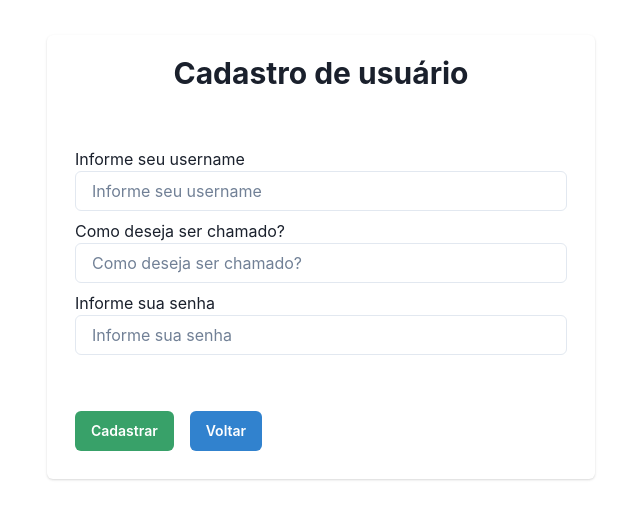
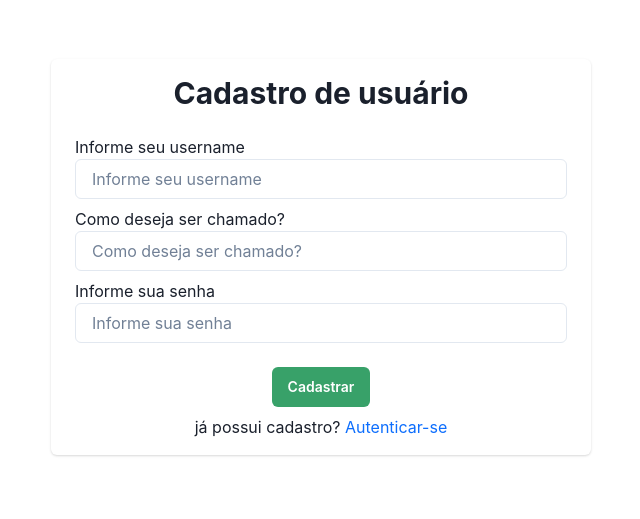
Before and after one commit to rlraul/projeto_pw25s_client, a React (Vite) app in the folder projeto_pw25s_client/: page /signup in a window 1280 px wide. Shown: the part 143-662 px from the top of the page, without its empty margins (319-959 px from the left). Built offline with nearby package versions, Linux system fonts and the light colour scheme.

Commit message:
Adicionada dependencia do react-hook-form; Implementado userSignUp e validações;

```diff
--- a/projeto_pw25s_client/package.json
+++ b/projeto_pw25s_client/package.json
@@ -17,6 +17,7 @@
     "framer-motion": "^10.12.16",
     "react": "^18.2.0",
     "react-dom": "^18.2.0",
+    "react-hook-form": "^7.44.3",
     "react-icons": "^4.9.0",
     "react-router-dom": "^6.11.1"
   },
--- a/projeto_pw25s_client/src/pages/LoginPage/index.tsx
+++ b/projeto_pw25s_client/src/pages/LoginPage/index.tsx
@@ -31,25 +31,21 @@ export function LoginPage() {
           username: form.username,
           password: form.password,
         };
-        console.log(user);
         setPendingApiCall(true);
         AuthService.login(user)
               .then((response)=>{
-                console.log(response.data);
                 setUserAuthenticated(true);
                 setApiError(false);
                 localStorage.setItem("token", JSON.stringify(response.data.token));
                 navigate("/home");
               })
               .catch((responseError) => {
-                console.log(responseError.response);
                 setUserAuthenticated(false);
                 setApiError(true);
               })
               .finally( () => {
                 setPendingApiCall(false);
               });
-        console.log("DEPOIS DO POST DO AXIOS");
       };
 
     return (
--- a/projeto_pw25s_client/src/pages/SignupPage/index.tsx
+++ b/projeto_pw25s_client/src/pages/SignupPage/index.tsx
@@ -1,95 +1,127 @@
-import { Card, CardHeader, Heading,  CardBody, CardFooter, Input, Button, CircularProgress} from '@chakra-ui/react'
+import { Card, CardHeader, Heading,  CardBody, CardFooter, Input, Button, CircularProgress, FormControl, FormLabel, FormErrorMessage} from '@chakra-ui/react'
 import { ChangeEvent, useState } from 'react';
-import { useNavigate } from 'react-router-dom';
+import { Link, useNavigate } from 'react-router-dom';
 import { IUserSignup } from '../../commons/interfaces';
+import AuthService from '../../service/AuthService';
+import { useForm } from "react-hook-form";
 
 export function SignupPage() {
-    const [form, setForm] = useState({
-        username: "",
-        displayName: "",
-        password: "",
-    });
 
-    const [apiError, setApiError] = useState(false);
+  const {
+    handleSubmit,
+    register,
+    formState: { errors, isSubmitting },
+    reset,
+  } = useForm<IUserSignup>();
+
+  const [apiError, setApiError] = useState("");
   const [pendingApiCall, setPendingApiCall] = useState(false);
   const navigate = useNavigate();
 
-    const onChange = (event: ChangeEvent<HTMLInputElement>) => {
-        const { value, name } = event.target;
-        setForm((previousForm) => {
-          return {
-            ...previousForm,
-            [name]: value,
+  const onSubmit = (data: IUserSignup) => {
+    const user: IUserSignup = {
+      ...data,
     };
-        });
-        setApiError(false);
-    };
-
-    const onClickCadastrar = () => {
-        const user: IUserSignup = {
-          username: form.username,
-          displayName: form.displayName,
-          password: form.password,
-        };
-        setPendingApiCall(!pendingApiCall);
+    AuthService.signup(user).then((Response) => {
+      console.log(data);
+      navigate("/login");
+    })
+    .catch((responseError) => {
+      setApiError("Não foi possível criar o usuário!");
+      console.log(data);
+    })
   }
 
   return(
     <div className="d-flex align-items-center justify-content-center vh-100">
-            <Card>
-                <CardHeader>
-                    <Heading size='lg' className='text-center'>Cadastro de usuário</Heading>
+      <form onSubmit={handleSubmit(onSubmit)}>
+        <Card p={2}>
+          <CardHeader p={0}>
+              <Heading size='lg' className='text-center mt-2'>Cadastro de usuário</Heading>
           </CardHeader>
 
-                <CardBody>
-                    <div className='m-2'>
+          <CardBody p={4}>
+            <FormControl isInvalid={errors.username && true} mb={2}>
               <label>Informe seu username</label>
               <Input
                 type='text'
-                          name='username'
+                id='username'
                 placeholder='Informe seu username'
-                          onChange={onChange}>
-                        </Input>
-                    </div>
-                    <div className='m-2'>
+                {...register("username", {
+                  required: "Campo Obrigatório",
+                  minLength: {value: 4, message: "Seu username deve ter no mínimo 4 caracteres"},
+                  maxLength: {value: 50, message: "Seu username pode ter no máximo 50 caracteres"}
+                })}
+              />
+              <FormErrorMessage>
+                {errors.username && errors.username.message}
+              </FormErrorMessage>
+            </FormControl>
+
+            <FormControl isInvalid={errors.displayName && true} mb={2}>
               <label>Como deseja ser chamado?</label>
               <Input
                 type='text'
-                          name='displayname'
+                id='displayName'
                 placeholder='Como deseja ser chamado?'
-                          onChange={onChange}>
-                        </Input>
-                    </div>
-                    <div className='m-2'>
+                {...register("displayName", {
+                  required: "Campo obrigatório",
+                  minLength: {value: 4, message: "Seu nome/apelido deve ter no mínimo 2 caracteres"},
+                  maxLength: {value: 50, message: "Seu nome/apelido pode ter no máximo 80 caracteres"}
+                })}
+              />
+
+              <FormErrorMessage>
+                {errors.displayName && errors.displayName.message}
+              </FormErrorMessage>
+            </FormControl>
+
+            <FormControl isInvalid={errors.password && true} mb={2}>
               <label>Informe sua senha</label>
               <Input
                 type='password'
-                          name='password'
+                id='password'
                 placeholder='Informe sua senha'
-                          onChange={onChange}>
-                        </Input>
+                {...register("password", {
+                  required: "Campo Obrigatório",
+                  minLength: {value: 4, message: "Sua senha deve ter no mínimo 6 caracteres"},
+                  pattern: {
+                    value: "^(?=.*[a-z])(?=.*[A-Z])(?=.*\d).*$",
+                    message: "A senha deve conter no mímino 1 caractere maiúsculo",
+                  },
+                })}
+              />
+            </FormControl>
+
+            <FormErrorMessage>
+              {errors.password && errors.password.message}
+            </FormErrorMessage>
+
+            <div className='text-center'>
+              {apiError && <div className="alert alert-danger">{apiError}</div>}
             </div>
           </CardBody>
-                <CardFooter>
-                    <div>
+
+          <CardFooter p={0}>
+            <div className="text-center w-100">
               <Button
                 fontSize='sm'
-                          className='m-2'
+                className='mb-2'
                 colorScheme='green'
-                          onClick={onClickCadastrar}
+                isLoading={isSubmitting}
+                type='submit'
               >
                 {pendingApiCall ? (<CircularProgress isIndeterminate size="20px" color="teal"></CircularProgress>) : ('Cadastrar')}
               </Button>
-                        <Button
-                          fontSize='sm'
-                          className='m-2'
-                          colorScheme='blue'
-                        >
-                            Voltar
-                        </Button>
+
+              <div className="text-center mb-2">
+                <span>já possui cadastro? </span>
+                <Link to="/login" className='text-primary'>Autenticar-se</Link>
+              </div>
             </div>
           </CardFooter>
         </Card>
+      </form>
     </div>
   );
 }
```
Also changed, not shown: 1 other file (tests, documents, lock files or other folders). Lines whose indentation alone changed are shown as unchanged.
